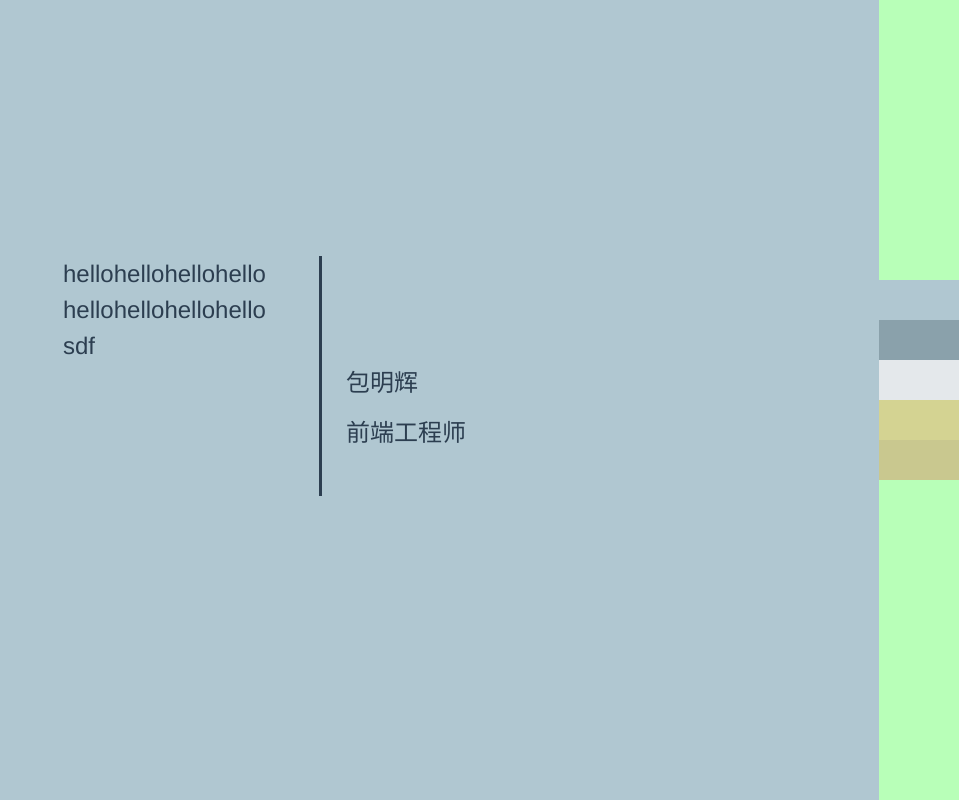
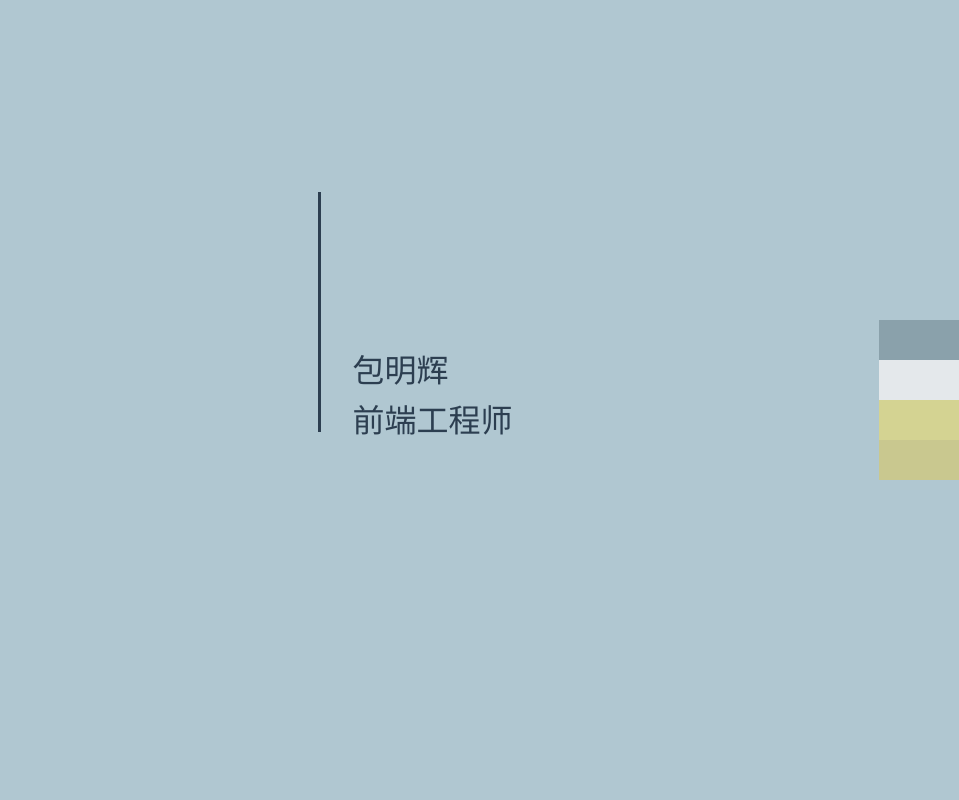
Before and after one commit to BaoMinghui/resume-online, a Vue app: page / in a window 1280 px wide. Shown: the top 800 px of the page, without its empty margins (321-1280 px from the left). Built offline with nearby package versions, Linux system fonts and the light colour scheme.

Commit message:
vuex，自适应等

```diff
--- a/index.html
+++ b/index.html
@@ -2,6 +2,7 @@
 <html>
   <head>
     <meta charset="utf-8">
+    <meta name="viewport" content="width=device-width,initial-scale=1.0, minimum-scale=1.0, maximum-scale=1.0, user-scalable=no"/>
     <title>resume</title>
   </head>
   <body>
--- a/package.json
+++ b/package.json
@@ -11,7 +11,8 @@
   },
   "dependencies": {
     "vue": "^2.5.2",
-    "vue-router": "^3.0.1"
+    "vue-router": "^3.0.1",
+    "vuex": "^3.0.1"
   },
   "devDependencies": {
     "autoprefixer": "^7.1.2",
--- a/src/App.vue
+++ b/src/App.vue
@@ -1,12 +1,8 @@
 <template>
 <div id="app">
-  <div id="nav">
-    <ul @click='eventAgency($event)'>
-      <li v-for="item in componentsArr" :class="item"></li>
-    </ul>
-  </div>
+  <sidemenu v-if="side"></sidemenu>
   <transition :name="viewValue">
-    <component :is="componentsArr[current]"></component>
+    <component :is="componentsArr[current]" :class="{wphone:!isWidthEnough,nophone:isWidthEnough}"></component>
   </transition>
 </div>
 </template>
@@ -16,6 +12,11 @@ import index from "@/components/index"
 import contact from "@/components/contactme"
 import skill from "@/components/myskill"
 import production from "@/components/production"
+import sidemenu from "@/components/sidemenu"
+
+import {
+  mapState
+} from 'vuex'
 
 export default {
   name: 'app',
@@ -24,47 +25,23 @@ export default {
     index,
     contact,
     production,
-    skill
+    skill,
+    sidemenu
   },
   data() {
     return {
-      current: 0,
-      componentsArr: [
-        'index',
-        'aboutme',
-        'skill',
-        'production',
-        'contact'
-      ],
-      viewValue: 'view-up'
+      side: true
     }
   },
 
+  computed:{
+    ...mapState([
+      'current',
+      'viewValue',
+      'componentsArr',
+      'isWidthEnough'
+    ])
 
-  methods: {
-    eventAgency: function(ev) {
-      const event = ev || window.event;
-      const target = ev.target || window.srcElement;
-      const index = this.componentsArr.indexOf(target.className);
-      if(index<this.current){
-        this.viewValue = 'view-up'
-      }else{
-        this.viewValue = 'view-down'
-      }
-      this.current = index
-    }
-  },
-
-  mounted() {
-    window.addEventListener('mousewheel', (event) => {
-      if (event.wheelDelta < 0) {
-        this.viewValue = 'view-down'
-        this.current < this.componentsArr.length-1 ? this.current += 1 : null;
-      } else {
-        this.viewValue = 'view-up'
-        this.current > 0 ? this.current -= 1 : null
-      }
-    })
   }
 }
 </script>
@@ -88,46 +65,12 @@ body {
   width: 100%;
 }
 
-#nav {
-  position: absolute;
-  height: 100%;
-  width: 80px;
-  background-color: #B8FFB8;
-  right: 0;
-  line-height: 60px;
-  z-index: 3;
+.nophone{
+  padding-top: 5%;
 }
 
-#nav ul {
-  top: 35%;
-  position: absolute;
-  line-height: 0;
-}
-
-#nav ul li {
-  list-style-type: none;
-  height: 40px;
-  width: 80px;
-  display: inline-block;
-}
-
-.index {
-  background-color: #B0C7D1;
-}
-
-.aboutme {
-  background-color: #8aa1ab;
-}
-
-.skill {
-  background-color: #E4E8EB;
-}
-
-.contact {
-  background-color: #c9c88f;
-}
-.production{
-  background-color: #D4D392;
+.wphone {
+  padding-top: 20%;
 }
 
 .view-up-enter-active {
--- a/src/components/aboutme.vue
+++ b/src/components/aboutme.vue
@@ -1,8 +1,8 @@
 <template>
 	<div id="aboutme">
 		<h1>关于我</h1><br>
-		<p>有关咱在写bug这件事，还请务必保密</p>
-		<div class="msg">
+		<p>唯独咱在写bug这件事，请务必保密</p>
+		<div class="msg" :class="{phone:!isWidthEnough}">
 			<ul>
 				<li v-for="(value,key) in msg">{{key}} : {{value}}</li>
 			</ul>
@@ -11,6 +11,7 @@
 </template>
 
 <script>
+import store from '@/store'
 	export default{
 		data(){
 			return{
@@ -24,8 +25,14 @@
 					邮箱:'var_bmh@outlook.com',
 				}
 			}
+		},
+		computed:{
+			isWidthEnough(){
+				return store.state.isWidthEnough
+			}
 		}
 	}
+
 </script>
 <style scoped>
   #aboutme{
@@ -33,7 +40,6 @@
   	width: 100%;
   	background-color: #8aa1ab;
   	position: absolute;
-		padding-top: 5%;
   }
 
 	#aboutme h1 {
@@ -55,6 +61,10 @@
 		margin-left: 45%;
 	}
 
+	.phone {
+		margin-left: 20%;
+	}
+
 	.msg ul{
 		list-style-type: none;
 		text-align: left;
--- a/src/components/index.vue
+++ b/src/components/index.vue
@@ -1,26 +1,32 @@
 <template>
 <div id="index">
-  <div id="left">
+  <div class="left" v-if="isWidthEnough">
     <p v-text='left'></p>
   </div>
-  <div id="right">
+  <div class="right" :class="{phone:!isWidthEnough}">
     <p v-for='item in right'>{{item}}</p>
   </div>
 </div>
 </template>
 <script>
-  export default{
-    name:'index',
-    data(){
-      return{
-        left:'hellohellohellohellohellohellohellohellosdf',
-        right:[
-          '包明辉',
-          '前端工程师'
-        ]
-      }
+import store from '@/store'
+export default {
+  name: 'index',
+  data() {
+    return {
+      left: '',
+      right: [
+        '包明辉',
+        '前端工程师'
+      ]
+    }
+  },
+  computed: {
+    isWidthEnough() {
+      return store.state.isWidthEnough
     }
   }
+}
 </script>
 <style scoped>
 * {
@@ -34,37 +40,50 @@
   background-color: #B0C7D1;
   position: absolute;
   text-align: center;
-  padding-top: 20%;
+  padding-top: 15%;
 }
 
-#right,
-#left {
-  float: left;
+.right,
+.left {
   display: inline-block;
   height: 30%;
 }
 
-#left {
-  margin-left: 30%;
+.left {
   border-right: 3px solid;
+  animation: show .9s;
   width: 20%;
 }
 
-#right {
-  font-size: 1.5em;
+.right {
+  font-size: 2em;
   width: 20%;
   padding-top: 8%;
 }
 
-#left p {
+@keyframes show {
+  from {
+    height: 0
+  }
+  to {
+    height:30%
+  }
+}
+
+.phone {
+  width: 60%;
+  margin-top: 30%;
+}
+
+.left p {
   text-align: left;
   line-height: 1.5em;
   font-size: 1.5em;
   width: 80%;
-  word-break:break-word;
+  word-break: break-word;
 }
 
-#right p {
+.right p {
   text-indent: 1em;
   display: block;
   text-align: left;
--- a/src/components/myskill.vue
+++ b/src/components/myskill.vue
@@ -2,28 +2,29 @@
 <div id="skill">
   <h1>技术栈</h1>
   <p>工欲善其事，必先利其器</p>
-  <div class="tag">
-    <span v-for="tag in _skillTag" :style="{backgroundColor:getColor(),height:15+tag.value/2+'px',width:tag.value*1.8+'px',lineHeight:15+tag.value/2+'px',fontSize:tag.value/3+'px'}">{{tag.title}}</span>
+  <div class="tag" v-if="isWidthEnough">
+    <span v-for="tag in _skillTag" :style="{backgroundColor:getColor(),height:17+tag.value/2+'px',width:tag.value*1.8+'px',lineHeight:15+tag.value/2+'px',fontSize:tag.value/3+'px'}">{{tag.title}}</span>
   </div>
-	<div class="describe">
+  <div class="describe" :class="{phone:!isWidthEnough}">
     <p v-for='item in describe'>{{item}}</p>
   </div>
 </div>
 </template>
 
 <script>
+import store from '@/store'
 export default {
   data() {
     return {
       skillTag: [{
         title: 'html',
-        value: 80
+        value: 65
       }, {
         title: 'css',
-        value: 80
+        value: 65
       }, {
         title: 'javascript',
-        value: 80
+        value: 65
       }, {
         title: 'vue.js',
         value: 50
@@ -36,14 +37,14 @@ export default {
       }, {
         title: 'node.js',
         value: 30
-      },{
-				title:'sass',
-				value:40
+      }, {
+        title: 'sass',
+        value: 40
       }],
       color: [
-        '#FF7C00', '#BF3D30', '#BF7630','#206876','#B0C7D1','#D4D392'
+        '#FFFB00', '#EEFF6B', '#B0FEFB', '#B3ADE9', '#84F168', '#24D197', '#FFB8B8', '#86E65A', '#A2B98D'
       ],
-			describe:[
+      describe: [
         '能够编写语义化的HTML，完成较复杂的布局',
         '熟悉原生js，能脱离jQuery等库编码',
         '了解使用sass进行css预处理',
@@ -52,15 +53,21 @@ export default {
       ]
     }
   },
+
+
   methods: {
     getColor() {
       return this.color[Math.floor(Math.random() * this.color.length)]
     }
   },
-	computed:{
-		_skillTag(){
-      // let timer = setInterval(this.skillTag.sort(function(){ return 0.5 - Math.random() }),1000)
-      return this.skillTag.sort(function(){ return 0.5 - Math.random() });
+  computed: {
+    _skillTag() {
+      return this.skillTag.sort(function() {
+        return 0.5 - Math.random()
+      });
+    },
+    isWidthEnough(){
+      return store.state.isWidthEnough
     }
   }
 }
@@ -72,7 +79,6 @@ export default {
   width: 100%;
   background-color: #E4E8EB;
   position: absolute;
-  padding-top: 5%;
 }
 
 #skill h1 {
@@ -89,7 +95,7 @@ export default {
 }
 
 .tag {
-	width: 30%;
+  width: 25%;
   position: relative;
   display: inline-block;
   margin-right: 5%;
@@ -104,6 +110,11 @@ export default {
   font-size: 1.1em;
 }
 
+.phone {
+  width: 80%;
+  margin-top: 10%;
+}
+
 .tag span {
   display: inline-block;
   margin: .4em;
@@ -111,6 +122,4 @@ export default {
   font-size: 1em;
   color: #454545;
 }
-
-
 </style>
--- a/src/components/production.vue
+++ b/src/components/production.vue
@@ -2,7 +2,7 @@
 <div id="production">
   <h1>我的个人作品</h1>
   <p>要是一开始就只选择自己能做得到的事情，那么什么都没办法开始</p>
-  <div class="card">
+  <div class="card" :class="{phone:!isWidthEnough}">
     <div v-for="item in myPro">
       <p>{{item.title}}</p>
       <span>{{item.describe}}</span><br>
@@ -13,6 +13,7 @@
 </template>
 
 <script>
+import store from '@/store'
 export default {
   name: 'production',
   data() {
@@ -24,8 +25,13 @@ export default {
       }, {
         title: "2048小游戏",
         describe: "用vue实现的2048",
-        url: ""
+        url: "https://github.com/BaoMinghui/vue-2048"
       }]
+    }
+  },
+  computed:{
+    isWidthEnough(){
+      return store.state.isWidthEnough
     }
   }
 }
@@ -37,7 +43,6 @@ export default {
   width: 100%;
   background-color: #D4D392;
   position: absolute;
-  padding-top: 5%;
 	text-align: center;
 }
 
@@ -67,9 +72,22 @@ export default {
   display: inline-block;
   border-radius: 5px;
   margin: 2%;
-	background-color: #8aa1ab;
+	background-color: #A2B98D;
 	padding: 10px;
-	box-shadow: 4px 4px 4px #666666;
+}
+
+.phone {
+  margin-left: 5%;
+}
+
+.phone div{
+  height: auto;
+  width: 250px;
+  display: inline-block;
+  border-radius: 5px;
+  margin: 2%;
+  background-color: #A2B98D;
+  padding: 10px;
 }
 
 .card div p {
@@ -80,4 +98,9 @@ export default {
 .card div span {
   font-size: 1em;
 }
+
+a{
+  text-decoration: none;
+  color: #000;
+}
 </style>
--- /dev/null
+++ b/src/components/sidemenu.vue
@@ -0,0 +1,95 @@
+<template lang="html">
+  <div id="nav" v-show='isWidthEnough'>
+    <ul @click='eventAgency($event)'>
+      <li v-for="item in componentsArr" :class="item"></li>
+    </ul>
+  </div>
+</template>
+
+<script>
+import store from '@/store'
+import {mapState} from 'vuex'
+
+export default {
+  name: 'sidemenu',
+  computed: mapState([
+    'current',
+    'componentsArr',
+    'isWidthEnough'
+    ]),
+  methods: {
+    eventAgency: function(ev) {
+      const event = ev || window.event;
+      const target = ev.target || window.srcElement;
+      const index = this.componentsArr.indexOf(target.className);
+      if (index < this.current) {
+        store.commit('viewValue_up')
+      } else {
+        store.commit('viewValue_down')
+      }
+        store.commit('current_init',index)
+    }
+  },
+
+  mounted() {
+    window.addEventListener('mousewheel', (event) => {
+      if (event.wheelDelta < 0) {
+        store.commit('viewValue_down')
+        this.current < this.componentsArr.length - 1 ? store.commit('current_down') : null;
+      } else {
+        store.commit('viewValue_up')
+        this.current > 0 ? store.commit('current_up') : null
+      }
+    });
+    window.addEventListener('resize',()=>{
+      if(window.innerWidth>929&&this.isWidthEnough===false){
+        store.commit('showSome',true)
+      }else if(window.innerWidth<=729&&this.isWidthEnough===true){
+        store.commit('showSome',false)
+      }
+    })
+  }
+}
+</script>
+
+<style lang="css">
+#nav {
+  position: absolute;
+  height: 100%;
+  width: 80px;
+  right: 0;
+  line-height: 60px;
+  z-index: 666;
+}
+
+#nav ul {
+  top: 35%;
+  position: absolute;
+  line-height: 0;
+}
+
+#nav ul li {
+  list-style-type: none;
+  height: 40px;
+  width: 80px;
+  display: inline-block;
+}
+.index {
+  background-color: #B0C7D1;
+}
+
+.aboutme {
+  background-color: #8aa1ab;
+}
+
+.skill {
+  background-color: #E4E8EB;
+}
+
+.contact {
+  background-color: #c9c88f;
+}
+.production{
+  background-color: #D4D392;
+}
+</style>
--- a/src/main.js
+++ b/src/main.js
@@ -2,12 +2,16 @@
 // (runtime-only or standalone) has been set in webpack.base.conf with an alias.
 import Vue from 'vue'
 import App from './App'
+import store from './store'
 
 Vue.config.productionTip = false
 
 /* eslint-disable no-new */
 new Vue({
   el: '#app',
+  store,
   template: '<App/>',
-  components: { App }
+  components: {
+    App
+  }
 })
--- /dev/null
+++ b/src/store.js
@@ -0,0 +1,40 @@
+import Vue from 'vue'
+import Vuex from 'vuex'
+
+Vue.use(Vuex)
+
+export default new Vuex.Store({
+  state: {
+    current: 0,
+    viewValue: 'view-up',
+    isWidthEnough: true,
+    componentsArr: [
+      'index',
+      'aboutme',
+      'skill',
+      'production',
+      'contact'
+    ],
+  },
+  mutations: {
+    viewValue_up(state) {
+      state.viewValue = 'view-up'
+    },
+    viewValue_down(state) {
+      state.viewValue = 'view-down'
+    },
+    current_up(state) {
+      state.current -= 1
+    },
+    current_down(state) {
+      state.current += 1
+    },
+    current_init(state,value){
+      state.current = value;
+    },
+
+    showSome(state,value){
+      state.isWidthEnough = value
+    },
+  }
+})
```
Also changed, not shown: src/components/contactme.vue (+55 -1 lines), src/assets/finger.svg (added), 1 other file (tests, documents, lock files or other folders). Lines whose indentation alone changed are shown as unchanged.
